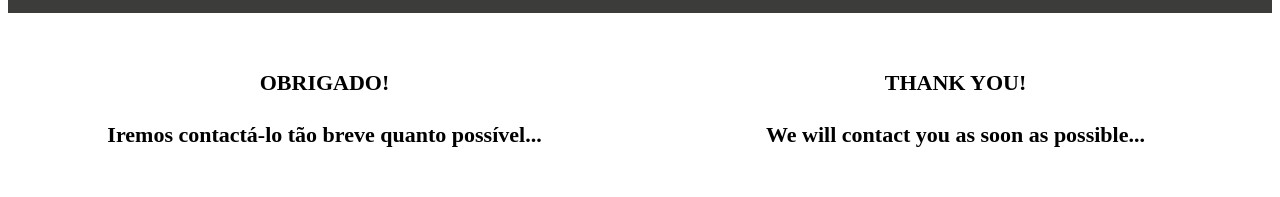
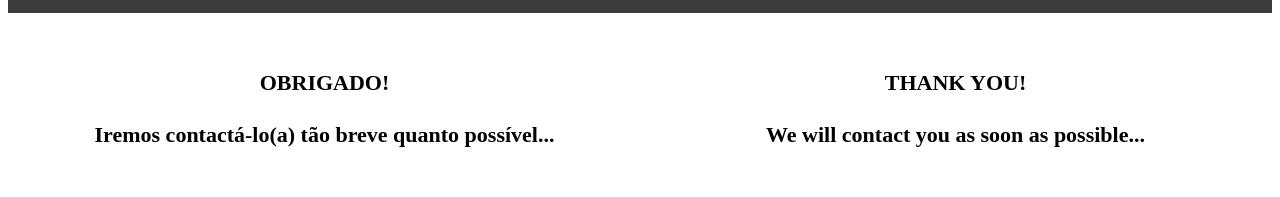
Before and after one commit to goldenpartnersmail/goldenpartners, a plain HTML site: page obrigado.html in a window 1280 px wide. Shown: the part 163-360 px from the top of the page. Drawn offline with Linux system fonts and the light colour scheme.

Commit message:
Update obrigado.html

```diff
--- a/obrigado.html
+++ b/obrigado.html
@@ -71,7 +71,7 @@
 						<tr>
 							<td style="width: 50.0000%;">
 								<div style="text-align: center;"><strong><span style="font-size: 22px; ">OBRIGADO!</br></br>
-Iremos contact&aacute;-lo t&atilde;o breve quanto poss&iacute;vel...</span></strong></div>
+Iremos contact&aacute;-lo(a) t&atilde;o breve quanto poss&iacute;vel...</span></strong></div>
 							</td>
 							<td style="width: 50.0000%; text-align: center;">
 								<div style="text-align: center;"><strong><span style="font-size: 22px; ">THANK YOU!</br></br>
```
